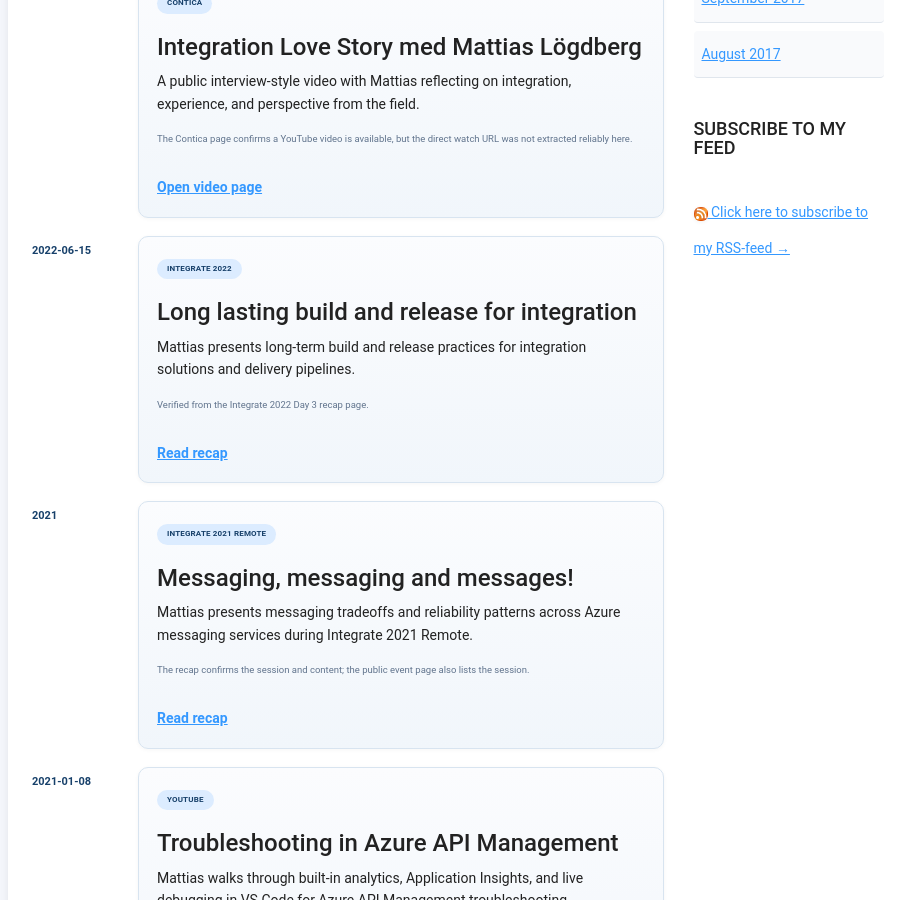
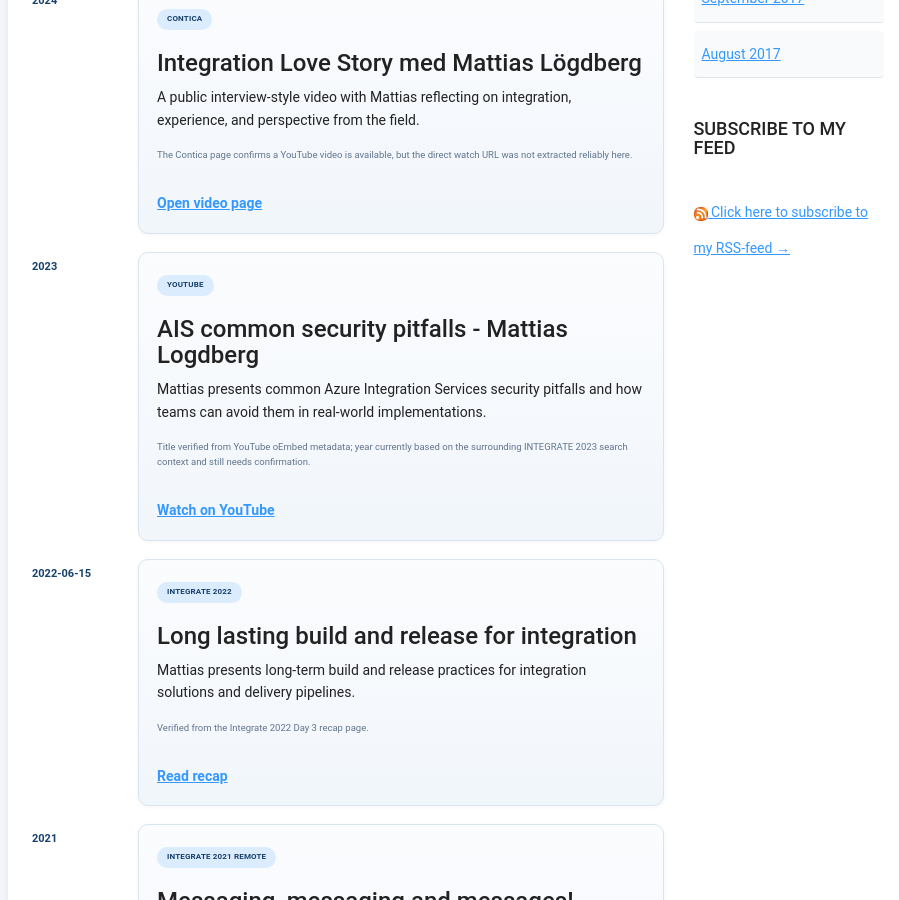
Before and after one commit to MLogdberg/mlogdberg.github.io, a Jekyll site: the page built from _pages/videos.md, in a window 1280 px wide and 900 px high, scrolled down 2009 px. Shown: the whole window, without its empty margins (182-1081 px from the left). Built offline with Jekyll 4.4.1, drawn with Linux system fonts in a browser that asks for light colours; nearby versions of some CDN libraries; some web fonts are replaced; some of the changed text lies outside the part shown.

Commit message:
Update video dataset with additional YouTube talks

```diff
--- a/_data/videos.yml
+++ b/_data/videos.yml
@@ -12,15 +12,16 @@
   featured: true
 
 - title: "Azure Integration and Security: Challenges and Best Practices"
-  source: Turbo360 Podcast
+  source: YouTube
   year: 2024
   timeline_date: 2024-12-31
   verification_status: partial
-  help_needed: Confirm the exact public publish date and, if possible, a direct YouTube watch URL.
+  help_needed: Confirm the exact public publish date for z_ND2AkAOAA.
   why: Strong expert-profile content focused on networking and security tradeoffs in Azure integration.
   description: Mattias discusses Azure integration, networking, and security challenges with lessons from real delivery work and customer environments.
-  watch_url: https://turbo360.com/podcast/azure-integration-and-security-challenges-and-best-practices
-  link_label: Watch video
+  watch_url: https://www.youtube.com/watch?v=z_ND2AkAOAA
+  link_label: Watch on YouTube
+  note: Also available via the Turbo360 podcast page.
   featured: true
 
 - title: How's cloud PaaS services changing the way we handle security.
@@ -40,12 +41,12 @@
   year: 2024
   timeline_date: 2024-12-31
   verification_status: partial
-  help_needed: Confirm the exact YouTube publish date for DYObX1obIm4.
+  help_needed: Confirm whether GFLwqXtEibE is the preferred canonical YouTube upload and capture the exact publish date.
   why: Strong conference content for Mattias's speaker portfolio.
   description: Mattias breaks down PaaS networking choices in Azure Integration Services and explains when to use each option in real projects.
-  watch_url: https://www.youtube.com/watch?v=DYObX1obIm4
+  watch_url: https://www.youtube.com/watch?v=GFLwqXtEibE
   link_label: Watch on YouTube
-  note: Also published on Microsoft Learn as part of Logic Apps Community Day 2024.
+  note: Also published on Microsoft Learn as part of Logic Apps Community Day 2024. An alternate YouTube link was previously captured as DYObX1obIm4.
   featured: true
 
 - title: "Inside DevOps: Enhancing Integration Environments and Security"
@@ -59,6 +60,19 @@
   watch_url: https://turbo360.com/podcast/inside-devops-enhancing-integration-environments-and-security
   link_label: Watch video
   note: Year inferred from the episode's discussion of recent participation at INTEGRATE 2025.
+  featured: false
+
+- title: AIS common security pitfalls - Mattias Logdberg
+  source: YouTube
+  year: 2023
+  timeline_date: 2023-12-31
+  verification_status: partial
+  help_needed: Confirm the exact publish date and whether this should be labeled explicitly as an INTEGRATE 2023 session.
+  why: Strong technical talk content that broadens the security-focused speaking archive beyond networking and API authorization.
+  description: Mattias presents common Azure Integration Services security pitfalls and how teams can avoid them in real-world implementations.
+  watch_url: https://www.youtube.com/watch?v=rj_SifU-tWY
+  link_label: Watch on YouTube
+  note: Title verified from YouTube oEmbed metadata; year currently based on the surrounding INTEGRATE 2023 search context and still needs confirmation.
   featured: false
 
 - title: DevUP Talks 02 - 2026 Q1 Reflections with Ahmed Bayoumy, Sebastian Meyer and Andrew Wilson
```
